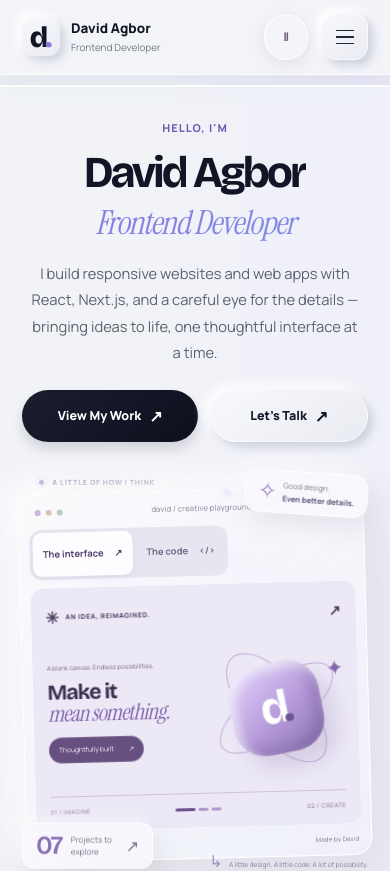
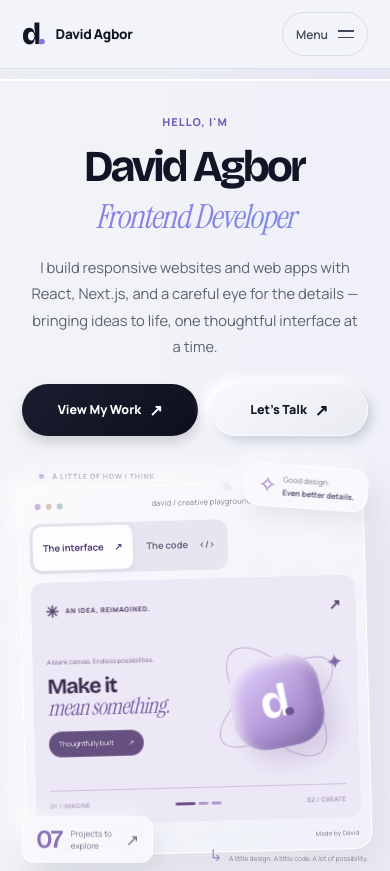
Before and after one commit to Dave9-wrld/new-portfolio, a Next.js app: page / in a window 390 px wide. Shown: the top 871 px of the page. Built offline with nearby package versions, Linux system fonts and the light colour scheme.

Commit message:
Simplify responsive navigation and remove motion control

```diff
--- a/app/creative.css
+++ b/app/creative.css
@@ -556,33 +556,8 @@
 .project-image:focus-visible {
   outline-offset: -4px;
 }
-.site-motion-control {
-  position: fixed;
-  bottom: calc(18px + env(safe-area-inset-bottom));
-  left: max(18px, env(safe-area-inset-left));
-  z-index: 31;
-  display: inline-flex;
-  align-items: center;
-  gap: 8px;
-  border: 1px solid #ffffffc9;
-  border-radius: 30px;
-  min-height: 44px;
-  padding: 8px 13px;
-  font-size: 0.65rem;
-  font-weight: 700;
-  color: #716281;
-  background: #f6f5fbe8;
-  backdrop-filter: blur(14px);
-  box-shadow: 0 4px 16px #77708124;
-}
-.site-motion-control > span:first-child {
-  font-size: 0.7rem;
-}
-.site-motion-control:disabled {
-  cursor: default;
-}
 footer {
-  padding-bottom: 82px;
+  padding-bottom: 32px;
 }
 .nav-links a {
   position: relative;
@@ -917,22 +892,8 @@ footer {
   .service-card {
     min-height: 0;
   }
-  .site-motion-control {
-    top: 14px;
-    bottom: auto;
-    left: auto;
-    right: calc(82px + env(safe-area-inset-right));
-    width: 44px;
-    height: 46px;
-    padding: 0;
-    justify-content: center;
-    z-index: 51;
-  }
-  .site-motion-control > span:last-child {
-    display: none;
-  }
   footer {
-    padding-bottom: calc(82px + env(safe-area-inset-bottom));
+    padding-bottom: calc(32px + env(safe-area-inset-bottom));
   }
   .project-image::after {
     display: none;
--- a/app/layout.jsx
+++ b/app/layout.jsx
@@ -11,6 +11,7 @@ import "@fontsource/instrument-serif/400-italic.css";
 import "@fortawesome/fontawesome-free/css/all.min.css";
 import "./globals.css";
 import "./creative.css";
+import "./navigation.css";
 
 export const metadata = {
   title: "David Agbor — Frontend Developer",
--- /dev/null
+++ b/app/navigation.css
@@ -0,0 +1,177 @@
+.portfolio-header {
+  position: sticky;
+  top: 0;
+  z-index: 50;
+  border-bottom: 1px solid #dce0eb;
+  background: #f4f5f9ed;
+  backdrop-filter: blur(18px);
+}
+.portfolio-nav {
+  position: relative;
+  display: flex;
+  align-items: center;
+  justify-content: space-between;
+  gap: 24px;
+  max-width: 1440px;
+  min-height: 76px;
+  margin: auto;
+  padding: 12px 4vw;
+}
+.portfolio-brand {
+  display: inline-flex;
+  align-items: center;
+  gap: 12px;
+  flex-shrink: 0;
+  color: var(--ink);
+  font-size: 0.9rem;
+  font-weight: 800;
+  letter-spacing: -0.025em;
+}
+.portfolio-monogram {
+  font:
+    800 32px/1 "Bricolage Grotesque",
+    sans-serif;
+  letter-spacing: -3px;
+  padding-right: 3px;
+}
+.portfolio-monogram span {
+  color: var(--purple);
+}
+.portfolio-nav-links {
+  display: flex;
+  align-items: center;
+  gap: 26px;
+}
+.portfolio-nav-links a {
+  display: inline-flex;
+  align-items: center;
+  justify-content: center;
+  gap: 16px;
+  min-height: 44px;
+  color: #626777;
+  font-size: 0.8rem;
+  font-weight: 600;
+  transition:
+    color 160ms,
+    background 160ms;
+}
+.portfolio-nav-links a:hover,
+.portfolio-nav-links a.is-active {
+  color: #725cb4;
+}
+.portfolio-nav-links .portfolio-contact-link {
+  padding: 0 18px;
+  border: 1px solid #d5cfe5;
+  border-radius: 999px;
+  color: #554473;
+  background: #ece8f5;
+}
+.portfolio-nav-links .portfolio-contact-link:hover {
+  background: #e4ddf1;
+}
+.portfolio-nav-arrow {
+  display: none;
+}
+.portfolio-contact-link .portfolio-nav-arrow {
+  display: inline;
+}
+.portfolio-menu-toggle {
+  display: none;
+}
+.portfolio-nav a:focus-visible,
+.portfolio-menu-toggle:focus-visible {
+  outline: 2px solid #725cb4;
+  outline-offset: 5px;
+}
+@media (max-width: 760px) {
+  .portfolio-nav {
+    min-height: 68px;
+    padding: 10px 22px;
+    gap: 12px;
+  }
+  .portfolio-brand {
+    font-size: 0.85rem;
+    gap: 10px;
+  }
+  .portfolio-monogram {
+    font-size: 30px;
+  }
+  .portfolio-menu-toggle {
+    display: inline-flex;
+    align-items: center;
+    justify-content: center;
+    gap: 10px;
+    min-height: 44px;
+    padding: 0 13px;
+    border: 1px solid #d8dce7;
+    border-radius: 999px;
+    background: transparent;
+    color: #454957;
+    font:
+      600 0.75rem "Manrope",
+      sans-serif;
+  }
+  .portfolio-menu-icon {
+    display: grid;
+    gap: 5px;
+    width: 16px;
+  }
+  .portfolio-menu-icon i {
+    display: block;
+    width: 16px;
+    height: 1.5px;
+    background: currentColor;
+    transition: transform 160ms;
+  }
+  .portfolio-menu-toggle[aria-expanded="true"] i:first-child {
+    transform: translateY(3.25px) rotate(45deg);
+  }
+  .portfolio-menu-toggle[aria-expanded="true"] i:last-child {
+    transform: translateY(-3.25px) rotate(-45deg);
+  }
+  .portfolio-nav-links {
+    display: none;
+    position: absolute;
+    top: calc(100% + 8px);
+    left: 16px;
+    right: 16px;
+    padding: 8px;
+    gap: 0;
+    max-height: calc(100dvh - 92px);
+    overflow-y: auto;
+    border: 1px solid #dce0eb;
+    border-radius: 18px;
+    background: #f7f8fc;
+    box-shadow: 0 14px 30px #34395916;
+  }
+  .portfolio-nav-links.is-open {
+    display: grid;
+  }
+  .portfolio-nav-links a {
+    justify-content: space-between;
+    min-height: 52px;
+    padding: 12px 16px;
+    border-radius: 11px;
+    font-size: 0.85rem;
+  }
+  .portfolio-nav-links a:hover,
+  .portfolio-nav-links a.is-active {
+    background: #ece8f5;
+  }
+  .portfolio-nav-arrow {
+    display: inline;
+    color: #8a809d;
+  }
+  .portfolio-nav-links .portfolio-contact-link {
+    margin-top: 4px;
+    padding: 12px 16px;
+    border: 0;
+    border-radius: 11px;
+  }
+}
+@media (prefers-reduced-motion: reduce) {
+  .portfolio-nav-links a,
+  .portfolio-menu-icon i {
+    transition: none;
+  }
+}
--- a/components/MotionProvider.jsx
+++ b/components/MotionProvider.jsx
@@ -3,9 +3,8 @@ import { createContext, useContext, useEffect, useState } from "react";
 const MotionContext = createContext({ paused: false });
 export const useMotion = () => useContext(MotionContext);
 export default function MotionProvider({ children }) {
-  const [manualPause, setManualPause] = useState(false);
   const [reduced, setReduced] = useState(false);
-  const paused = manualPause || reduced;
+  const paused = reduced;
   useEffect(() => {
     const query = window.matchMedia("(prefers-reduced-motion: reduce)");
     const update = () => setReduced(query.matches);
@@ -22,29 +21,6 @@ export default function MotionProvider({ children }) {
   return (
     <MotionContext.Provider value={{ paused }}>
       {children}
-      <button
-        type="button"
-        className="site-motion-control"
-        onClick={() => setManualPause((value) => !value)}
-        aria-label={
-          reduced
-            ? "Reduced motion enabled by your device"
-            : manualPause
-              ? "Resume animations"
-              : "Pause animations"
-        }
-        aria-pressed={paused}
-        disabled={reduced}
-      >
-        <span aria-hidden="true">{paused ? "▶" : "Ⅱ"}</span>
-        <span>
-          {reduced
-            ? "Motion reduced"
-            : paused
-              ? "Resume motion"
-              : "Pause motion"}
-        </span>
-      </button>
     </MotionContext.Provider>
   );
 }
--- a/components/Navigation.jsx
+++ b/components/Navigation.jsx
@@ -3,19 +3,15 @@
 import { useEffect, useRef, useState } from "react";
 
 const links = [
-  "Home",
-  "About",
-  "Services",
-  "Projects",
-  "Experience",
-  "Process",
-  "Contact",
+  { label: "About", id: "about" },
+  { label: "Work", id: "projects" },
+  { label: "Experience", id: "experience" },
+  { label: "Contact", id: "contact" },
 ];
 
 export default function Navigation() {
   const [open, setOpen] = useState(false);
   const [active, setActive] = useState("home");
-  const [progress, setProgress] = useState(0);
   const [showTop, setShowTop] = useState(false);
   const nav = useRef(null);
   const toggle = useRef(null);
@@ -23,14 +19,10 @@ export default function Navigation() {
   useEffect(() => {
     let frame = 0;
     const update = () => {
-      const height = document.documentElement.scrollHeight - window.innerHeight;
-      setProgress(
-        height > 0 ? Math.min(1, Math.max(0, window.scrollY / height)) : 0,
-      );
       setShowTop(window.scrollY > 420);
       let current = "home";
-      for (const label of links) {
-        const section = document.getElementById(label.toLowerCase());
+      for (const { id } of links) {
+        const section = document.getElementById(id);
         if (section?.getBoundingClientRect().top <= 150) current = section.id;
       }
       setActive(current);
@@ -40,7 +32,7 @@ export default function Navigation() {
       if (!frame) frame = requestAnimationFrame(update);
     };
     const onResize = () => {
-      if (window.innerWidth > 900) setOpen(false);
+      if (window.innerWidth > 760) setOpen(false);
       onScroll();
     };
     update();
@@ -79,55 +71,52 @@ export default function Navigation() {
 
   return (
     <>
-      <div
-        className="reading-progress"
-        aria-hidden="true"
-        style={{ transform: `scaleX(${progress})` }}
-      />
-      <header className="site-header">
-        <nav ref={nav} className="nav" aria-label="Main navigation">
-          <a className="brand" href="#home" onClick={() => setOpen(false)}>
-            <span className="brand-mark" aria-hidden="true">
+      <header className="portfolio-header">
+        <nav ref={nav} className="portfolio-nav" aria-label="Main navigation">
+          <a
+            className="portfolio-brand"
+            href="#home"
+            onClick={() => setOpen(false)}
+          >
+            <span className="portfolio-monogram" aria-hidden="true">
               d<span>.</span>
             </span>
-            <span>
-              David Agbor<small>Frontend Developer</small>
-            </span>
+            <span>David Agbor</span>
           </a>
           <button
             ref={toggle}
             type="button"
-            className="menu-toggle"
+            className="portfolio-menu-toggle"
             aria-label={open ? "Close menu" : "Open menu"}
             aria-expanded={open}
             aria-controls="navigation"
             onClick={() => setOpen((value) => !value)}
           >
-            <span />
-            <span />
-            <span />
+            <span>{open ? "Close" : "Menu"}</span>
+            <span className="portfolio-menu-icon" aria-hidden="true">
+              <i />
+              <i />
+            </span>
           </button>
-          <div className={`nav-links${open ? " open" : ""}`} id="navigation">
-            {links.map((label) => (
+          <div
+            className={`portfolio-nav-links${open ? " is-open" : ""}`}
+            id="navigation"
+          >
+            {links.map(({ label, id }) => (
               <a
                 key={label}
-                href={`#${label.toLowerCase()}`}
-                className={active === label.toLowerCase() ? "active" : ""}
-                aria-current={
-                  active === label.toLowerCase() ? "location" : undefined
-                }
+                href={`#${id}`}
+                className={`${id === "contact" ? "portfolio-contact-link " : ""}${active === id ? "is-active" : ""}`}
+                aria-current={active === id ? "location" : undefined}
                 onClick={() => setOpen(false)}
               >
                 {label}
-                <span className="mobile-nav-arrow" aria-hidden="true">
+                <span className="portfolio-nav-arrow" aria-hidden="true">
                   ↗
                 </span>
               </a>
             ))}
           </div>
-          <a className="button button-light nav-cta" href="#contact">
-            Let&apos;s Talk <span aria-hidden="true">↗</span>
-          </a>
         </nav>
       </header>
       <a
```
